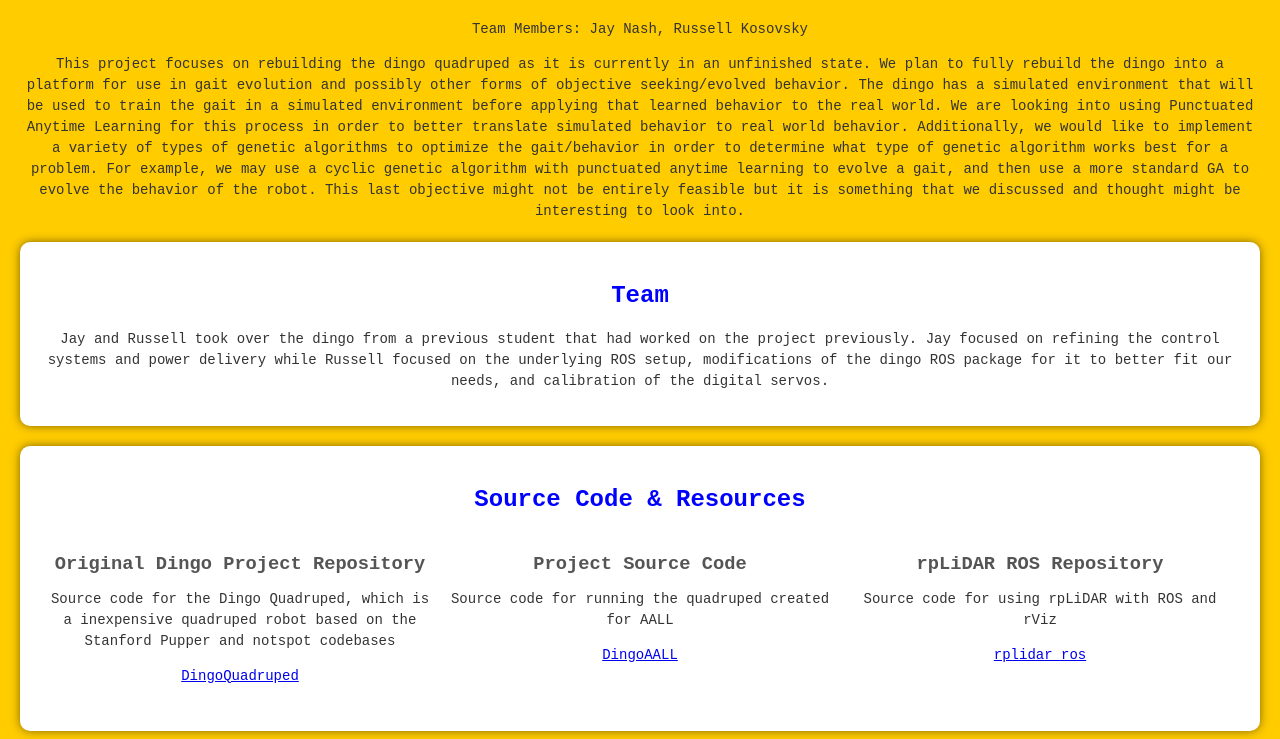
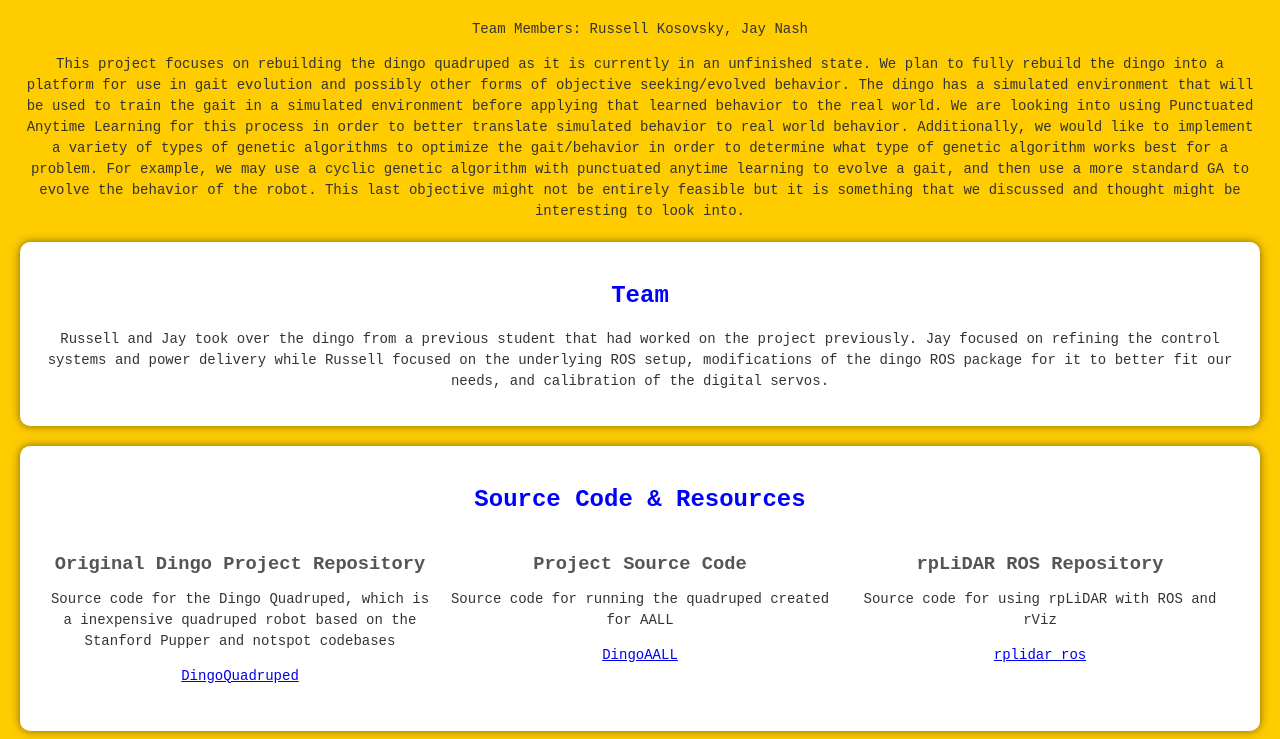
Before and after one commit to russellkosovsky/dingo, a plain HTML site: page index.html in a window 1280 px wide. Shown: the part 61-800 px from the top of the page. Drawn offline with Linux system fonts and the light colour scheme.

Commit message:
Update index.html

```diff
--- a/index.html
+++ b/index.html
@@ -41,7 +41,7 @@
     <h1>The Dingo</h1>
 
     <div class="container2">
-        <p>Team Members: Jay Nash, Russell Kosovsky</p>
+        <p>Team Members: Russell Kosovsky, Jay Nash</p>
 
         <!-- <img src="assets/robotics_project_image.jpg" alt="Robotics Project"> -->
 
@@ -50,7 +50,7 @@
 
     <div class="team">
         <h2>Team</h2>
-        <p>Jay and Russell took over the dingo from a previous student that had worked on the project previously. Jay focused on refining the control systems and power delivery while Russell focused on the underlying ROS setup, modifications of the dingo ROS package for it to better fit our needs, and calibration of the digital servos.</p>
+        <p>Russell and Jay took over the dingo from a previous student that had worked on the project previously. Jay focused on refining the control systems and power delivery while Russell focused on the underlying ROS setup, modifications of the dingo ROS package for it to better fit our needs, and calibration of the digital servos.</p>
     </div>
 
     <div class="source">
```
